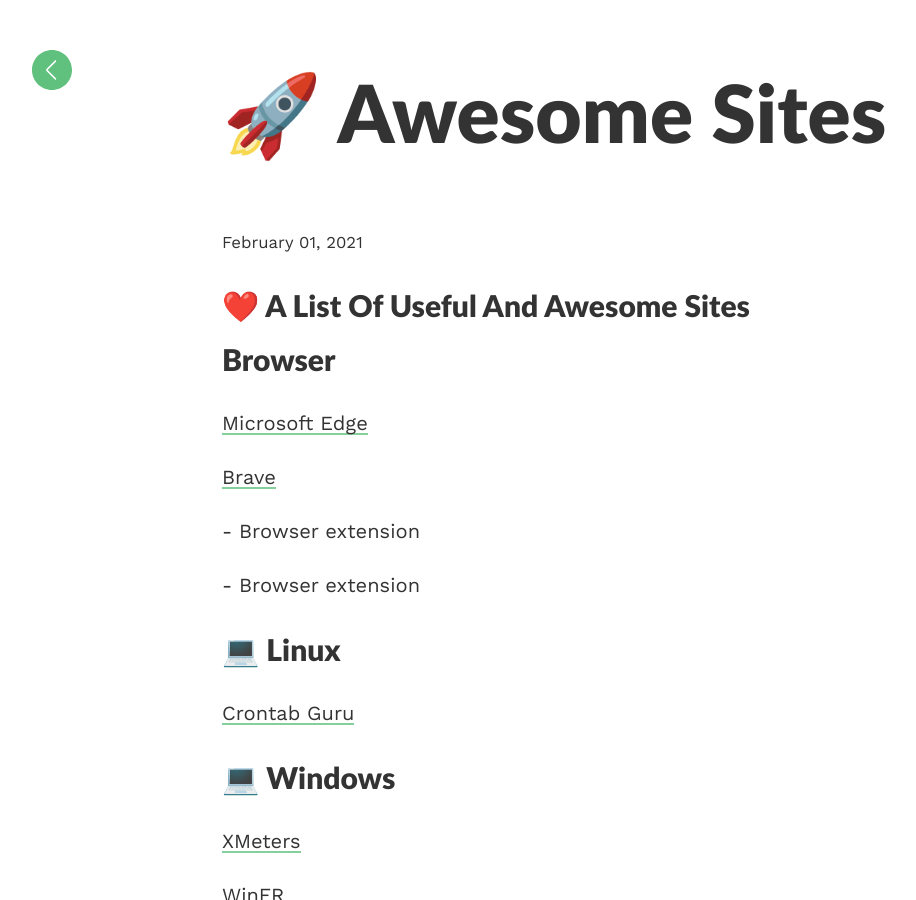
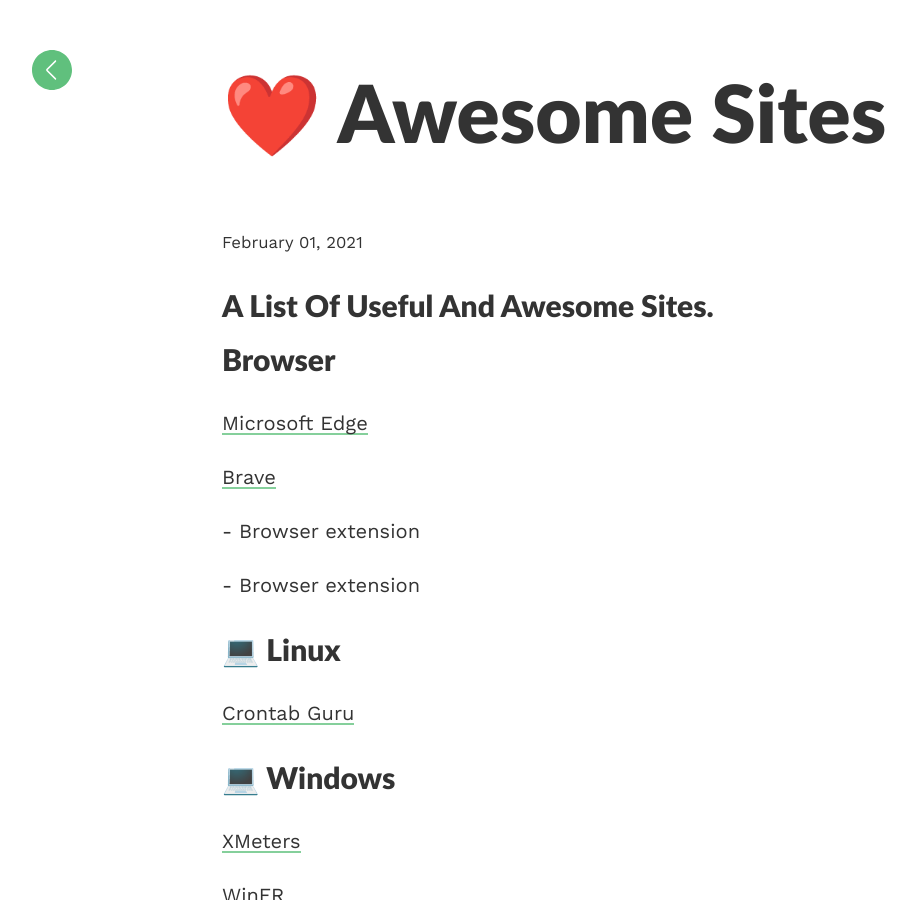
Before and after one commit to jcabeza/wiki, a Jekyll site: the page built from _posts/2021-02-01-awesome-sites.md, in a window 1280 px wide and 900 px high. Shown: the whole window, without its empty margins (18-934 px from the left). Built offline with Jekyll 4.4.1, drawn with Linux system fonts in a browser that asks for light colours.

```diff
--- a/_posts/2021-02-01-awesome-sites.md
+++ b/_posts/2021-02-01-awesome-sites.md
@@ -1,9 +1,9 @@
 ---
 layout: post
-title:  "🚀 Awesome Sites"
+title:  "❤️ Awesome Sites"
 ---
 
-# ❤️ A List of Useful and Awesome Sites
+# A List of Useful and Awesome Sites.
 
 ## Browser
 
```
Also changed, not shown: _posts/2021-02-02-pi-seedbox.md (+1 -1 lines), _posts/2021-02-04-pi-hole.md (+1 -1 lines), 2 other files.
